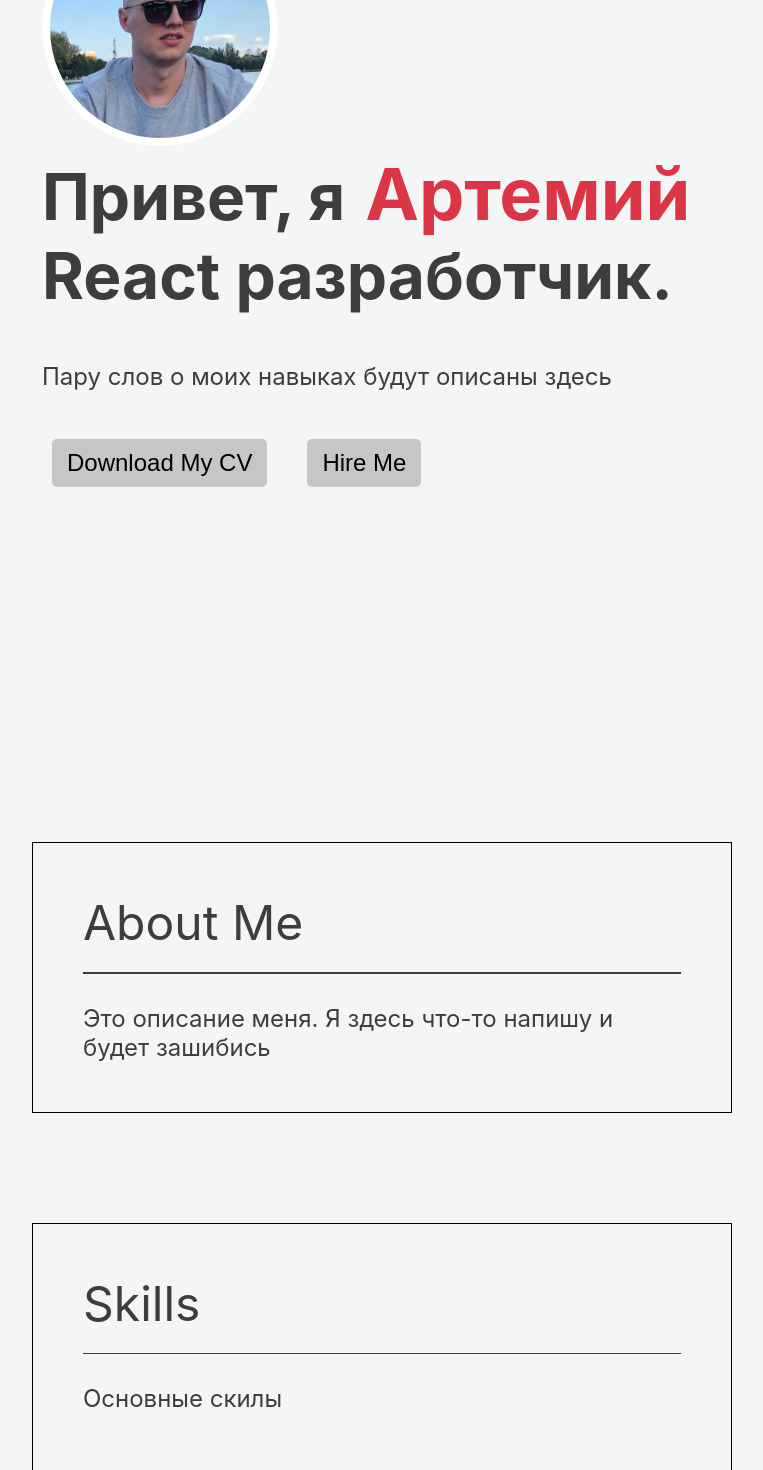
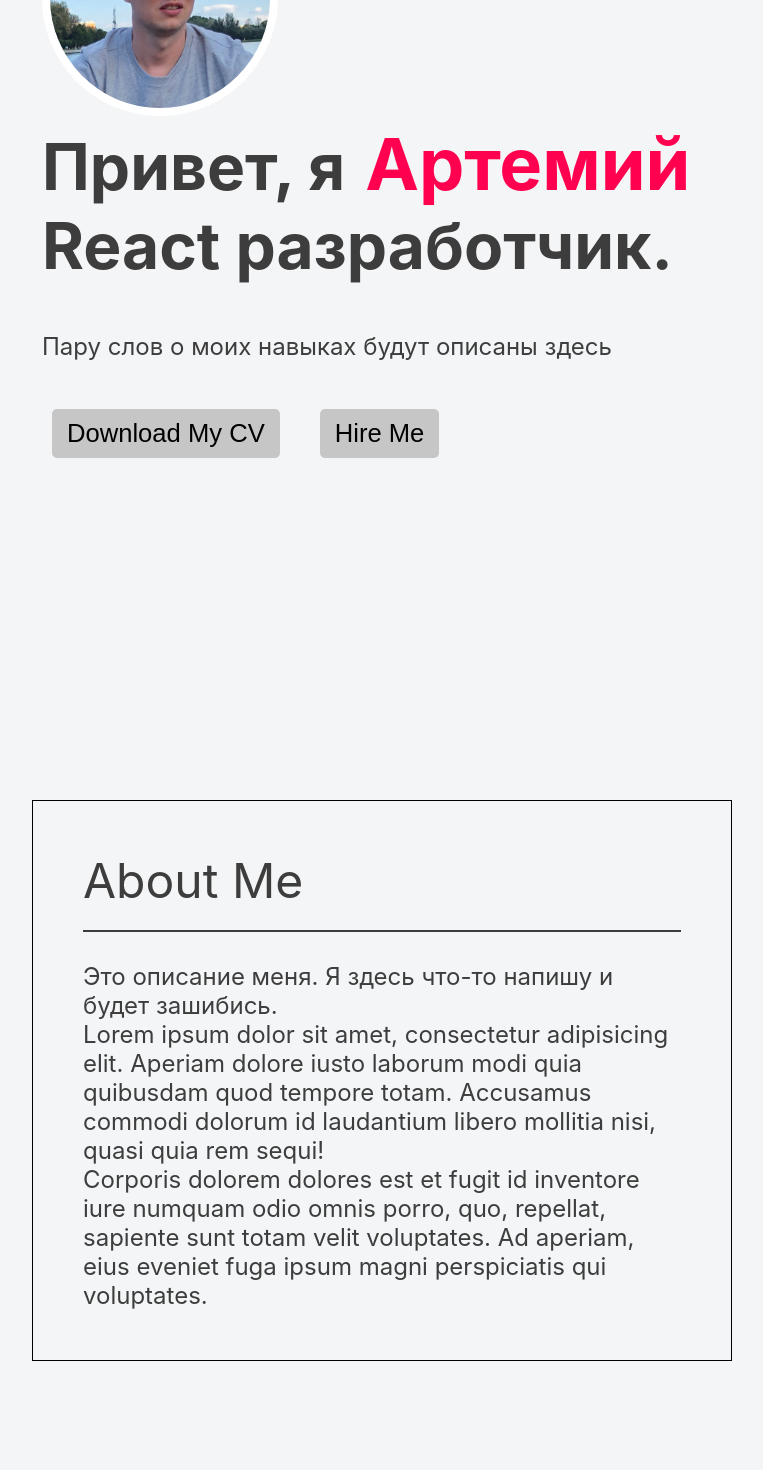
Before and after one commit to Artemy87/my-profile, a React (Create React App) app: page / in a window 1280 px wide. Shown: the part 380-1850 px from the top of the page, without its empty margins (146-909 px from the left). Built offline with nearby package versions, Linux system fonts and the light colour scheme.

Commit message:
upd icon box of contacts

```diff
--- a/src/App.js
+++ b/src/App.js
@@ -12,7 +12,11 @@ export default function App() {
 	const projects = [
 		{id: 1, project: 'project1', description: 'My first project'},
 		{id: 2, project: 'project2', description: 'Todolist'},
-		{id: 3, project: 'project3', description: 'Counter'}
+		{
+			id: 3,
+			project: 'project3',
+			description: 'Lorem ipsum dolor sit amet, consectetur adipisicing elit. Aperiam dolore iusto laborum modi quia quibusdam quod tempore totam. Accusamus commodi dolorum id laudantium libero mollitia nisi, quasi quia rem sequi! Corporis dolorem dolores est et fugit id inventore iure numquam odio omnis porro, quo, repellat, sapiente sunt totam velit voluptates. Ad aperiam, eius eveniet fuga ipsum magni perspiciatis qui voluptates.'
+		}
 	];
 
 	return (
--- a/src/App.module.css
+++ b/src/App.module.css
@@ -17,5 +17,5 @@
   box-sizing: border-box;
   min-width: 600px;
   max-width: 800px;
-  padding: 155px 0;
+  padding: 130px 0;
 }
--- a/src/contacts/Contacts.js
+++ b/src/contacts/Contacts.js
@@ -12,22 +12,10 @@ export const Contacts = () => {
 		<form className={styles.contactsContainer}>
 			<div className={`${headerText.headerText} ${styles.header}`}>Contacts</div>
 			<div className={`${basicText.basicText} ${styles.contacts}`}>
-				<div>
 					<img src={telegram} alt="img Telegram"/>
-					<div>Telegram</div>
-				</div>
-				<div>
 					<img src={whatsapp} alt="img whatsUp"/>
-					<div>WhatsApp</div>
-				</div>
-				<div>
 					<img src={linkedin} alt="img LinkedIn"/>
-					<div>LinkedIn</div>
-				</div>
-				<div>
 					<img src={headhunter} alt="img HH"/>
-					<div>HH</div>
-				</div>
 			</div>
 		</form>
 	);
--- a/src/contacts/Contacts.module.css
+++ b/src/contacts/Contacts.module.css
@@ -15,14 +15,12 @@
     display: flex;
     flex-direction: row;
     flex-wrap: wrap;
+    justify-content: start;
+    gap: 30px;
+    margin-top: 70px;
 }
 
 .contacts img {
-    height: 80px;
+    height: 70px;
     border-radius: 50%;
 }
-
-.contacts > div {
-    margin: 10px;
-    padding: 10px;
-}
--- a/src/main/Main.js
+++ b/src/main/Main.js
@@ -7,7 +7,16 @@ export const Main = () => {
 	return (
 		<div className={styles.main}>
 			<div className={`${headerText.headerText} ${styles.header}`}>About Me</div>
-			<div className={basicText.basicText}>Это описание меня. Я здесь что-то напишу и будет зашибись</div>
+			<div className={basicText.basicText}>Это описание меня. Я здесь что-то напишу и будет зашибись.
+			<div>
+				<div>Lorem ipsum dolor sit amet, consectetur adipisicing elit. Aperiam dolore iusto laborum modi quia quibusdam
+					quod tempore totam. Accusamus commodi dolorum id laudantium libero mollitia nisi, quasi quia rem sequi!
+				</div>
+				<div>Corporis dolorem dolores est et fugit id inventore iure numquam odio omnis porro, quo, repellat, sapiente
+					sunt totam velit voluptates. Ad aperiam, eius eveniet fuga ipsum magni perspiciatis qui voluptates.
+				</div>
+			</div>
+			</div>
 		</div>
 	);
 };
--- a/src/my-projects/MyProjects.js
+++ b/src/my-projects/MyProjects.js
@@ -6,7 +6,6 @@ import headerText from '../common/styles/HeaderText.module.css';
 export const MyProjects = (props) => {
 	return (
 		<div className={styles.myProjects}>
-			<div className={styles.myProjectsContainer}>
 				<div className={`${headerText.headerText} ${styles.header}`}>
 					My Projects
 				</div>
@@ -26,7 +25,6 @@ export const MyProjects = (props) => {
 						})
 					}
 				</div>
-			</div>
 		</div>
 	);
 };
--- a/src/my-projects/MyProjects.module.css
+++ b/src/my-projects/MyProjects.module.css
@@ -3,10 +3,6 @@
     padding: 50px;
     border: 1px solid;
     max-width: 769px;
-}
-
-.myProjectsContainer {
-
 }
 
 .header {
@@ -16,26 +12,20 @@
 }
 
 .projectsContainer {
-    min-width: 600px;
+    min-width: 360px;
     word-wrap: revert;
 }
-
 .projects {
     display: grid;
-    grid-template-columns: 120px 1fr;
+    grid-template-columns: 120px minmax(300px, auto);
     gap: 10px;
     margin-bottom: 10px;
-    /*display: flex;*/
-    /*flex-direction: row;*/
-    /*flex-wrap: nowrap;*/
 }
-
 .project {
     height: 120px;
     width: 120px;
     background-color: #e0cfd0;
 }
-
 .descriptionProjects {
     word-wrap: break-word;
 }
--- a/src/profile/Profile.module.css
+++ b/src/profile/Profile.module.css
@@ -7,7 +7,7 @@
 }
 
 .container {
-    margin: 240px 10px 10px 10px;
+    margin: 210px 10px 10px 10px;
 }
 
 .image {
@@ -29,7 +29,7 @@
     font-size: 4.5rem;
     font-weight: bold;
     margin-left: 20px;
-    color: #dc3545;
+    color: #ff014f;;
 }
 
 .textRD {
@@ -52,7 +52,7 @@
     align-items: center;
 }
 .buttons button {
-    font-size: 1.5rem;
+    font-size: 1.6rem;
     margin: 0 20px;
     padding: 10px 15px;
     height: auto;
```
